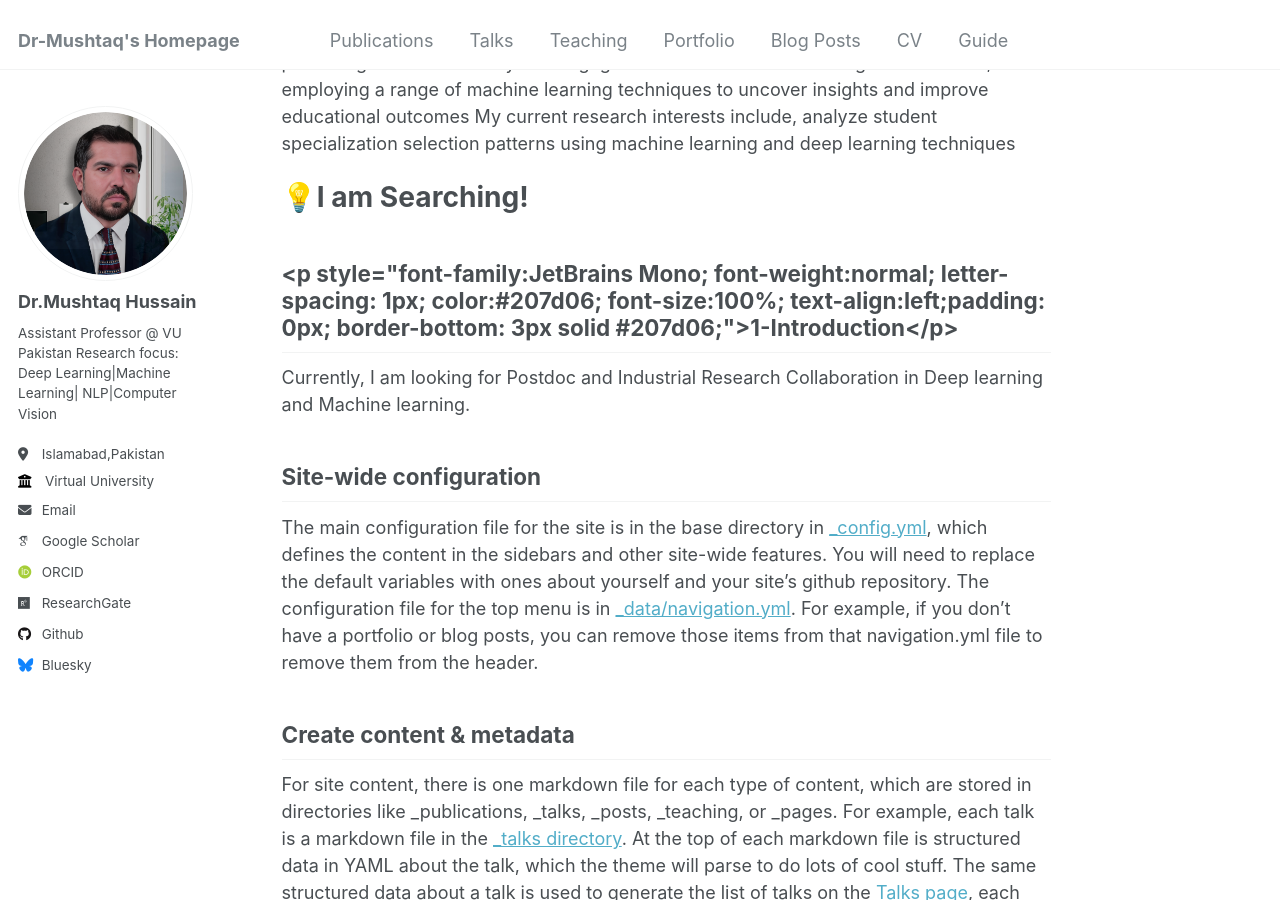
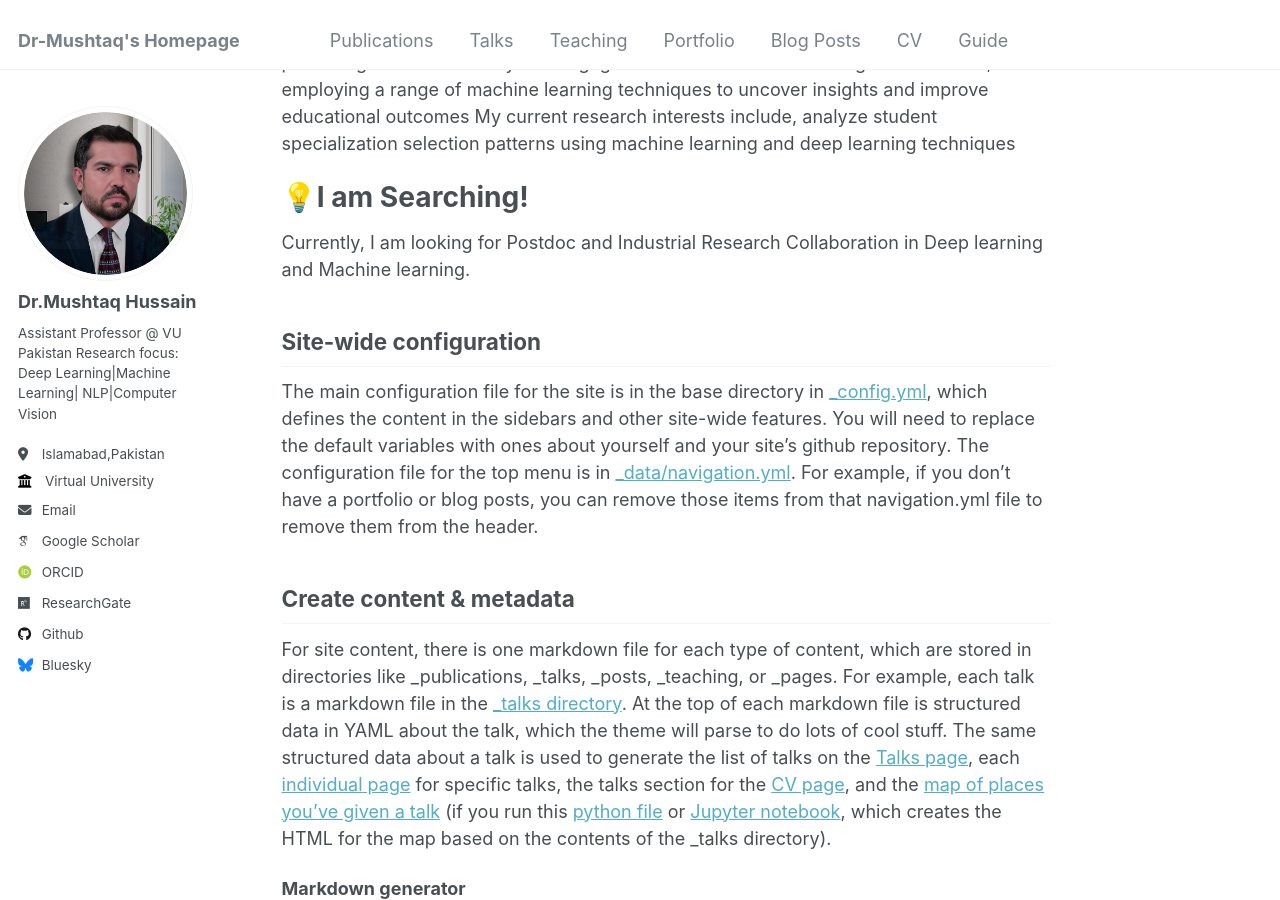
Before and after one commit to dr-mushtaq/dr-mushtaq.github.io, a Jekyll site: the page built from _pages/about.md, in a window 1280 px wide and 900 px high, scrolled down 359 px. Built offline with Jekyll 4.4.1, drawn with Linux system fonts in a browser that asks for light colours; some web fonts are replaced.

Commit message:
Update about.md

```diff
--- a/_pages/about.md
+++ b/_pages/about.md
@@ -15,7 +15,6 @@ My research focuses on the areas of **Machine Learning**, **Deep Learning**, **C
 
 💡I am Searching!
 ======
-## <p style="font-family:JetBrains Mono; font-weight:normal; letter-spacing: 1px; color:#207d06; font-size:100%; text-align:left;padding: 0px; border-bottom: 3px solid #207d06;">**1-Introduction**</p>
 Currently, I am looking for Postdoc and Industrial Research Collaboration in Deep learning and Machine learning.
 
 Site-wide configuration
```
